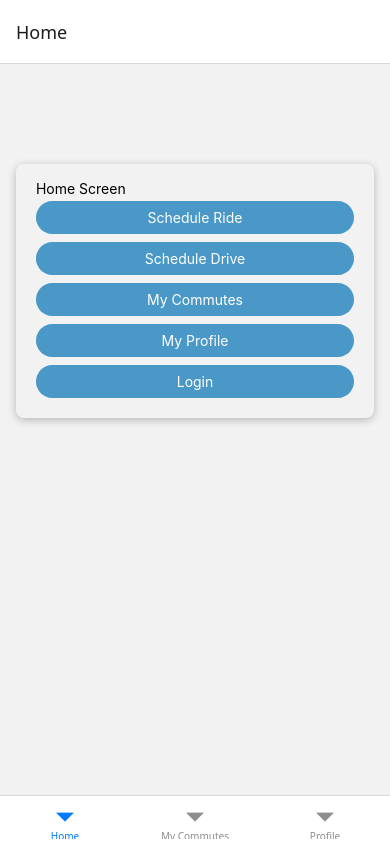
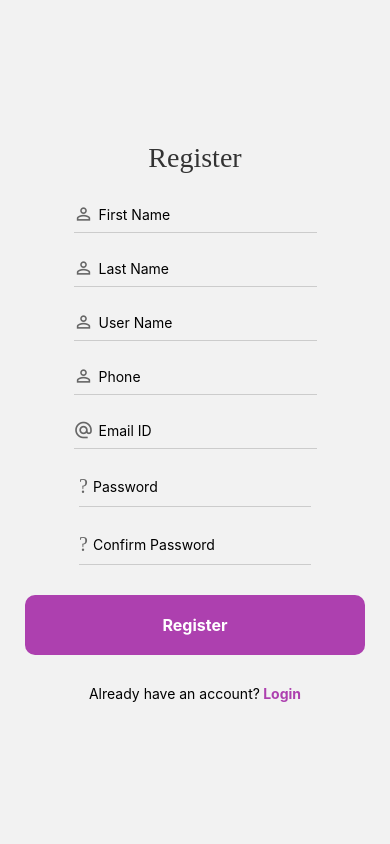
Before and after one commit to geethavs88/carpooling-app-frontend, a React Native app: screen /Register in a window 390 px wide. Built offline with nearby package versions, Linux system fonts and the light colour scheme.

Commit message:
Added AppTabs/AuthStack on Root

```diff
--- a/navigation/AuthStack.js
+++ b/navigation/AuthStack.js
@@ -4,13 +4,26 @@ import RegisterScreen from '../screens/auth/RegisterScreen';
 
 const Stack = createNativeStackNavigator();
 
-function AuthStack() {
+function AuthStack({ handleLogin }) { // Accept handleLogin as a prop
     return (
-        <Stack.Navigator>
-            <Stack.Screen name="Login" component={LoginScreen} />
+        <Stack.Navigator screenOptions={{ headerShown: false }}>
+            {/* Pass the handleLogin function to the LoginScreen */}
+            <Stack.Screen
+                name="Login"
+                component={(props) => <LoginScreen {...props} handleLogin={handleLogin} />}
+            />
             <Stack.Screen name="Register" component={RegisterScreen} />
         </Stack.Navigator>
     );
 }
 
+// function AuthStack() {
+//     return (
+//         <Stack.Navigator screenOptions={{ headerShown: false }}>
+//             <Stack.Screen name="Login" component={LoginScreen} />
+//             <Stack.Screen name="Register" component={RegisterScreen} />
+//         </Stack.Navigator>
+//     );
+// }
+
 export default AuthStack;
--- a/navigation/RootNavigator.js
+++ b/navigation/RootNavigator.js
@@ -1,12 +1,77 @@
+import React, { useState } from 'react';
 import { NavigationContainer } from "@react-navigation/native";
-import AppTabs from "./AppTabs";
+import { View, Text, ActivityIndicator } from 'react-native';
+import AuthStack from './AuthStack';
+import AppTabs from './AppTabs';
+
 
 function RootNavigator() {
+    const [userLoggedIn, setUserLoggedIn] = useState(false);
+    const [isLoading, setIsLoading] = useState(false);
+
+    const handleLogin = () => {
+        // Implement your actual login logic here
+        setUserLoggedIn(true);
+    };
+
+    const handleLogout = () => {
+        setUserLoggedIn(false);
+    };
+
+    if (isLoading) {
+        return (
+            <NavigationContainer>
+                <View style={{ flex: 1, justifyContent: 'center', alignItems: 'center' }}>
+                    <ActivityIndicator size="large" />
+                </View>
+            </NavigationContainer>
+        );
+    }
+
     return (
         <NavigationContainer>
-            <AppTabs />
+            {userLoggedIn ? (
+                // Renders only AppTabs if userLoggedIn is true
+                <AppTabs handleLogout={handleLogout} />
+            ) : (
+                // Renders only AuthStack if userLoggedIn is false
+                <AuthStack handleLogin={handleLogin} />
+            )}
         </NavigationContainer>
     );
 }
 
 export default RootNavigator;
+
+
+
+
+
+
+
+
+
+
+// import { NavigationContainer } from "@react-navigation/native";
+// import { createNativeStackNavigator } from "@react-navigation/native-stack";
+// import LoginScreen from '../screens/auth/LoginScreen';
+// import AppTabs from './AppTabs';
+// import AuthStack from './AuthStack';
+
+// const Stack = createNativeStackNavigator();
+// function RootNavigator() {
+
+//     return (
+//         <NavigationContainer>
+//             <Stack.Navigator screenOptions={{ headerShown: false }}>
+
+//                 <Stack.Screen name="AuthStack" component={AuthStack} />
+//                 <Stack.Screen name="AppTabs" component={AppTabs} />
+
+//                     {/* <Stack.Screen name="Login" component={LoginScreen} /> */}
+//             </Stack.Navigator>
+//         </NavigationContainer>
+//     );
+// }
+
+// export default RootNavigator;
--- a/screens/auth/LoginScreen.js
+++ b/screens/auth/LoginScreen.js
@@ -8,11 +8,11 @@ import {
 
 import { SafeAreaView } from 'react-native-safe-area-context'
 import { MaterialIcons, Ionicons } from '@expo/vector-icons'
-import Google from '../assets/google.png'
-import Facebook from '../assets/facebook.png'
-import Twitter from '../assets/Twitter.png'
+// import Google from '../../assets/google.png'
+// import Facebook from '../../assets/facebook.png'
+// import Twitter from '../../assets/Twitter.png'
 
-const LoginScreen = ({ navigation }) => {
+const LoginScreen = ({ navigation, handleLogin }) => {
   return (
     <SafeAreaView style={{ flex: 1, justifyContent: 'center' }}>
       <View style={{ alignItems: 'center', paddingHorizontal: 25 }}>
@@ -84,7 +84,8 @@ const LoginScreen = ({ navigation }) => {
         </View>
 
         {/* Login Button */}
-        <TouchableOpacity
+        {/* <TouchableOpacity onPress={() => {navigation.navigate('AppTabs', {screen: 'Home'})}} */}
+        <TouchableOpacity onPress={handleLogin}
           style={{
             backgroundColor: '#AD40AF',
             padding: 20,
@@ -115,7 +116,7 @@ const LoginScreen = ({ navigation }) => {
           or, login with ...
         </Text>
 
-        {/* Social Buttons */}
+        {/* Social Buttons
         <View
           style={{
             flexDirection: 'row',
@@ -159,7 +160,7 @@ const LoginScreen = ({ navigation }) => {
           >
             <Image source={Twitter} style={{ width: 24, height: 24 }} />
           </TouchableOpacity>
-        </View>
+        </View> */}
 
         {/* Register */}
         <View style={{ flexDirection: 'row', justifyContent: 'center' }}>
--- a/screens/home/HomeScreen.js
+++ b/screens/home/HomeScreen.js
@@ -9,7 +9,7 @@ function HomeScreen({ navigation }) {
         <PrimaryButton onPress={() => navigation.navigate('DriveSchedule')}>Schedule Drive</PrimaryButton>
         <PrimaryButton onPress={() => navigation.navigate('MyCommutes')}>My Commutes</PrimaryButton>
         <PrimaryButton onPress={() => navigation.navigate('MyProfile')}>My Profile</PrimaryButton>
-        <PrimaryButton onPress={() => navigation.navigate('Login')}>Login</PrimaryButton>
+        {/* <PrimaryButton onPress={() => navigation.navigate('Login')}>Login</PrimaryButton> */}
     </View>
     );
 
```
Also changed, not shown: navigation/AppTabs.js (+15 -0 lines), App.js (line endings or trailing spaces).
